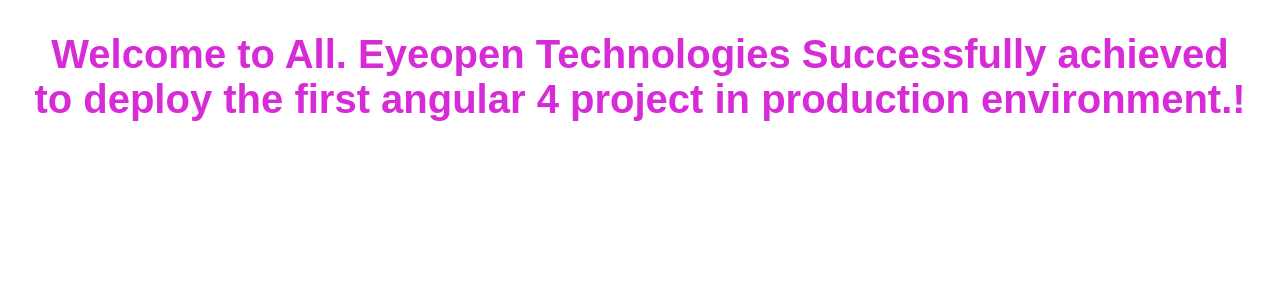
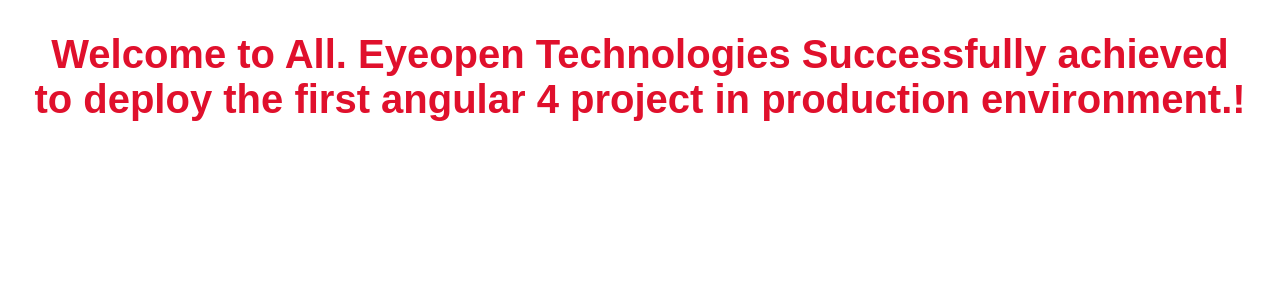
Before and after one commit to marsjava/CoreApp, an Angular app: page / in a window 1280 px wide. Shown: the top 300 px of the page. Built offline with nearby package versions, Linux system fonts and the light colour scheme.

Commit message:
update to deploy to heroku

```diff
--- a/src/styles.css
+++ b/src/styles.css
@@ -1,7 +1,7 @@
 /* You can add global styles to this file, and also import other style files */
 /* Application-wide Styles */
 h1 {
-    color: rgb(216, 43, 216);
+    color: rgb(224, 16, 44);
     font-family: Arial, Helvetica, sans-serif;
     font-size: 250%;
   }
```
